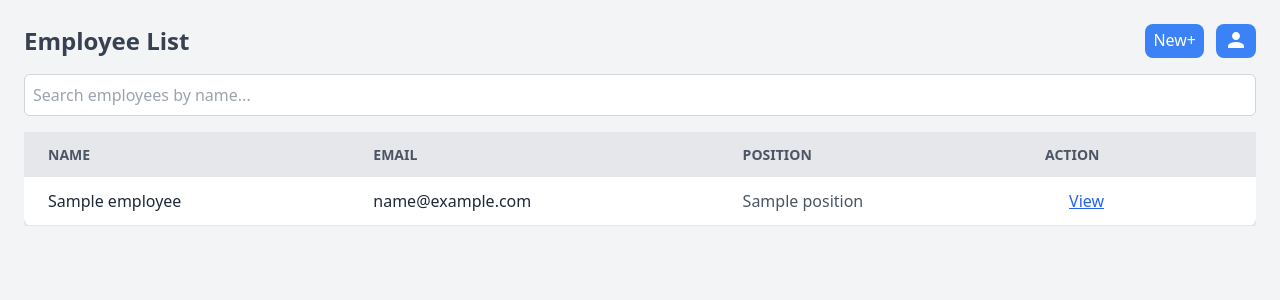
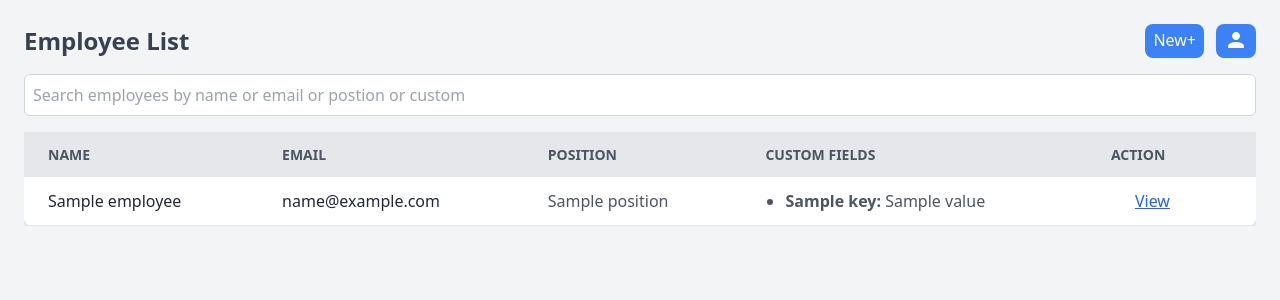
Before and after one commit to sabeelgithub/mvt-employee-panel, a Django app: template templates/employee_list.html in a window 1280 px wide. Shown: the top 300 px of the page. Run offline with Django 5.2, Linux system fonts and the light colour scheme; the template is opened without the code that fills it: most values are stand-ins (such as "Sample title", 1, 10 or a date in 2020); data that the repository does not hold is empty.

Commit message:
search make with all

```diff
--- a/templates/employee_list.html
+++ b/templates/employee_list.html
@@ -26,7 +26,7 @@
       type="text"
       name="search"
       value="{{ search_term }}"
-      placeholder="Search employees by name..."
+      placeholder="Search employees by name or email or postion or custom"
       class="w-full p-2 mb-4 border border-gray-300 rounded-md focus:outline-none focus:ring-2 focus:ring-blue-500"
       id="search-input"
     />
@@ -39,6 +39,7 @@
             <th class="py-3 px-6 text-left">Name</th>
             <th class="py-3 px-6 text-left">Email</th>
             <th class="py-3 px-6 text-left">Position</th>
+            <th class="py-3 px-6 text-left">Custom Fields</th>
             <th class="py-3 px-6 text-left">Action</th>
           </tr>
         </thead>
@@ -48,6 +49,18 @@
             <td class="py-3 px-6 text-gray-800">{{ employee.name }}</td>
             <td class="py-3 px-6 text-gray-800">{{ employee.email }}</td>
             <td class="py-3 px-6 text-gray-600">{{ employee.position }}</td>
+            <td class="py-3 px-6 text-gray-600">
+              <!-- Render custom fields here -->
+              {% if employee.custom_fields %}
+                  <ul class="list-disc ml-5">
+                      {% for field, value in employee.custom_fields.items %}
+                          <li><strong>{{ field }}:</strong> {{ value }}</li>
+                      {% endfor %}
+                  </ul>
+              {% else %}
+                  <span>No custom fields</span>
+              {% endif %}
+          </td>
             <td class="py-3 px-6 text-gray-600">
                 <a href="{% url 'employee_view' employee.id %}" class="py-3 px-6 text-blue-600 underline">View</a>
             </td>
```
Also changed, not shown: employees/views.py (+9 -1 lines), templates/employee_table_rows.html (+12 -0 lines).
